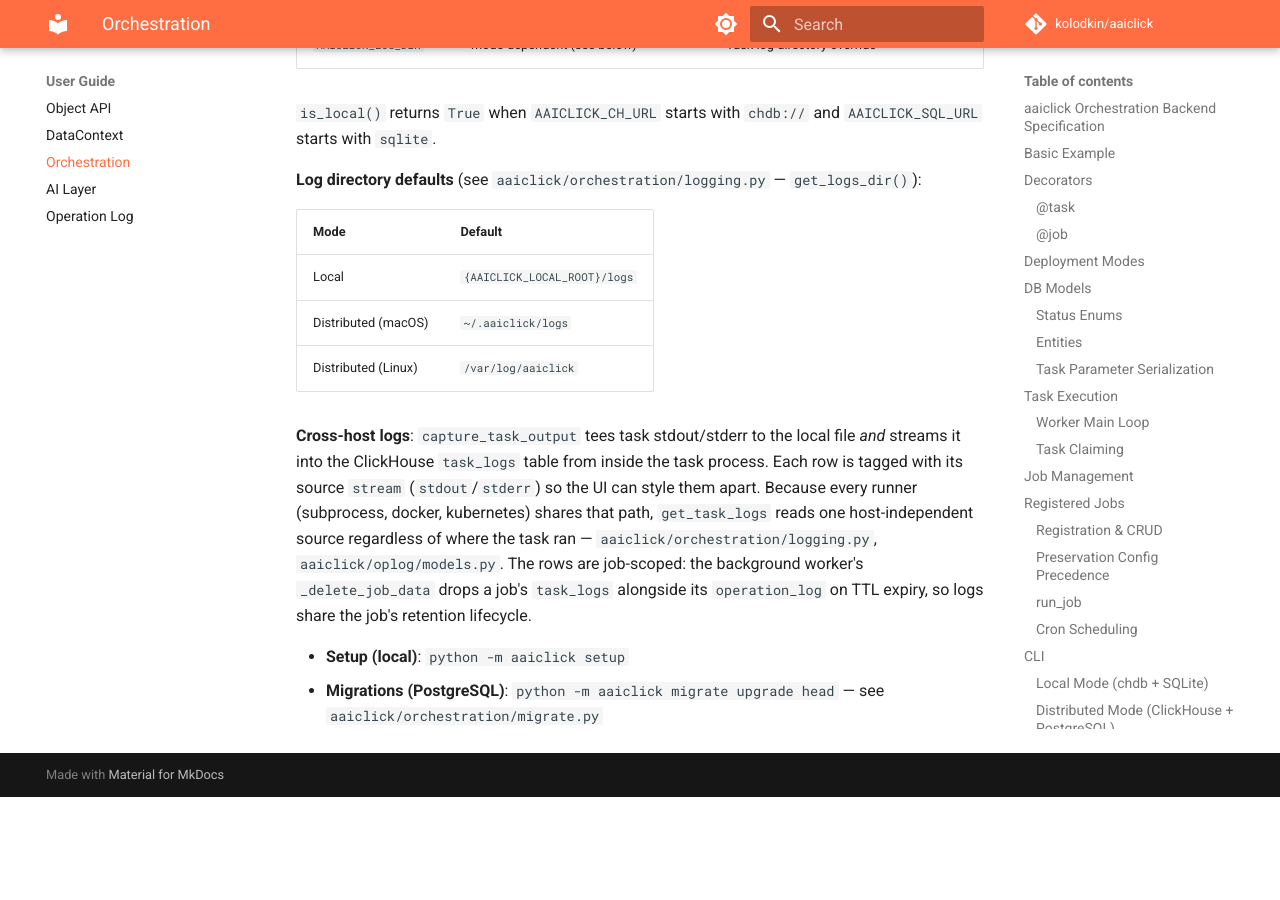
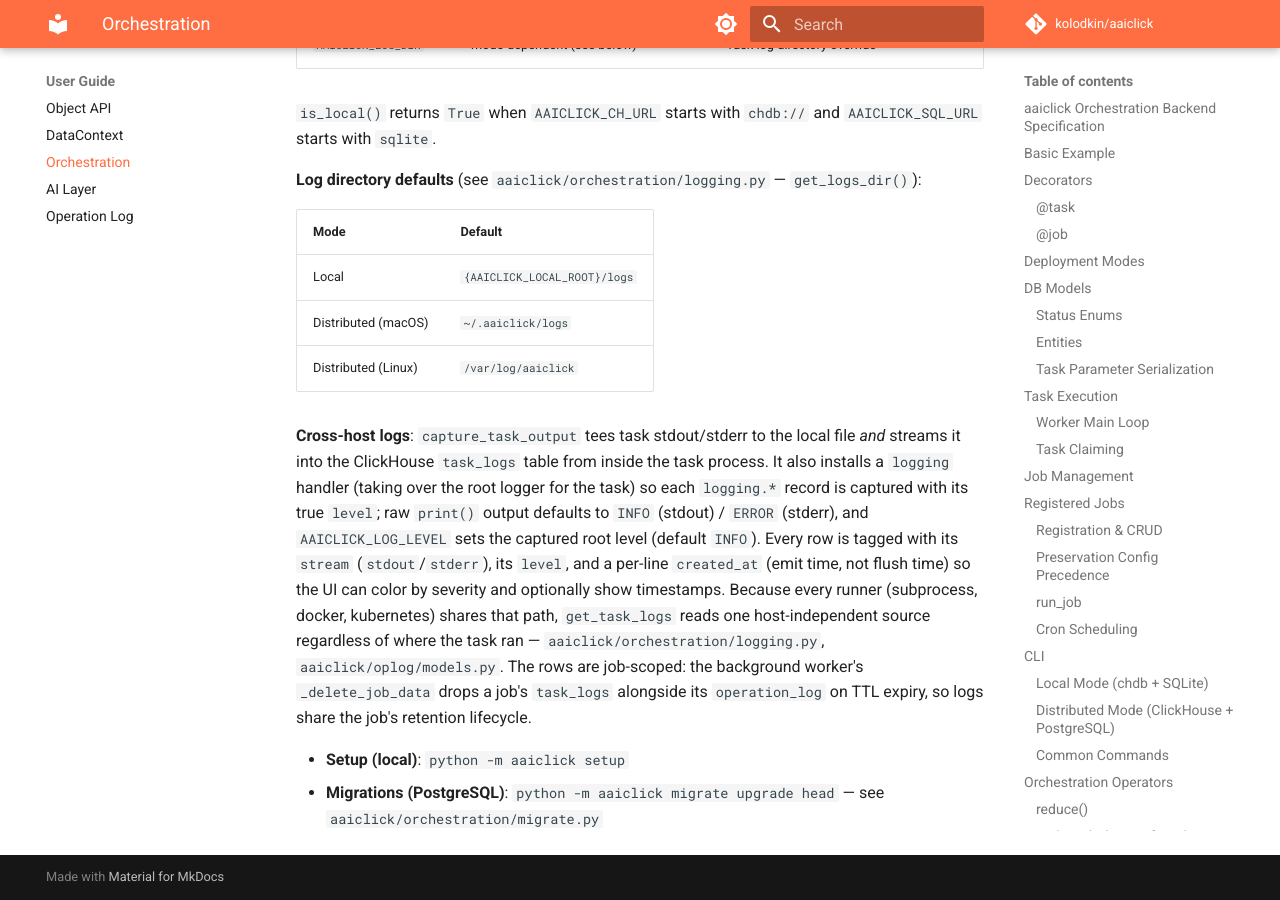
Before and after one commit to kolodkin/aaiclick, an MkDocs documentation site: the page built from docs/orchestration.md, in a window 1280 px wide and 900 px high, scrolled down 11425 px. Built offline with MkDocs 1.6.1 and Material for MkDocs 9.7.7, drawn with Linux system fonts in a browser that asks for light colours; comment, search, counter and statistics services are not loaded; before the commit the page ends 12222 px from its top, so only the background shows below that.

Commit message:
docs: document task log level + per-line timestamp
Co-Authored-By: Claude Opus 4.8 <noreply@anthropic.com>
Claude-Session: https://claude.ai/code/session_01UUUsWTqZkGFPKD2MUXPyRz

```diff
--- a/docs/orchestration.md
+++ b/docs/orchestration.md
@@ -371,10 +371,15 @@ All Object operations within a task are automatically logged when `data_context(
 
 **Cross-host logs**: `capture_task_output` tees task stdout/stderr to the local
 file *and* streams it into the ClickHouse `task_logs` table from inside the task
-process. Each row is tagged with its source `stream` (`stdout`/`stderr`) so the
-UI can style them apart. Because every runner (subprocess, docker, kubernetes)
-shares that path, `get_task_logs` reads one host-independent source regardless of
-where the task ran — `aaiclick/orchestration/logging.py`,
+process. It also installs a `logging` handler (taking over the root logger for
+the task) so each `logging.*` record is captured with its true `level`; raw
+`print()` output defaults to `INFO` (stdout) / `ERROR` (stderr), and
+`AAICLICK_LOG_LEVEL` sets the captured root level (default `INFO`). Every row is
+tagged with its `stream` (`stdout`/`stderr`), its `level`, and a per-line
+`created_at` (emit time, not flush time) so the UI can color by severity and
+optionally show timestamps. Because every runner (subprocess, docker,
+kubernetes) shares that path, `get_task_logs` reads one host-independent source
+regardless of where the task ran — `aaiclick/orchestration/logging.py`,
 `aaiclick/oplog/models.py`. The rows are job-scoped: the background worker's
 `_delete_job_data` drops a job's `task_logs` alongside its `operation_log` on TTL
 expiry, so logs share the job's retention lifecycle.
```
Also changed, not shown: docs/ui.md (+1 -1 lines).
